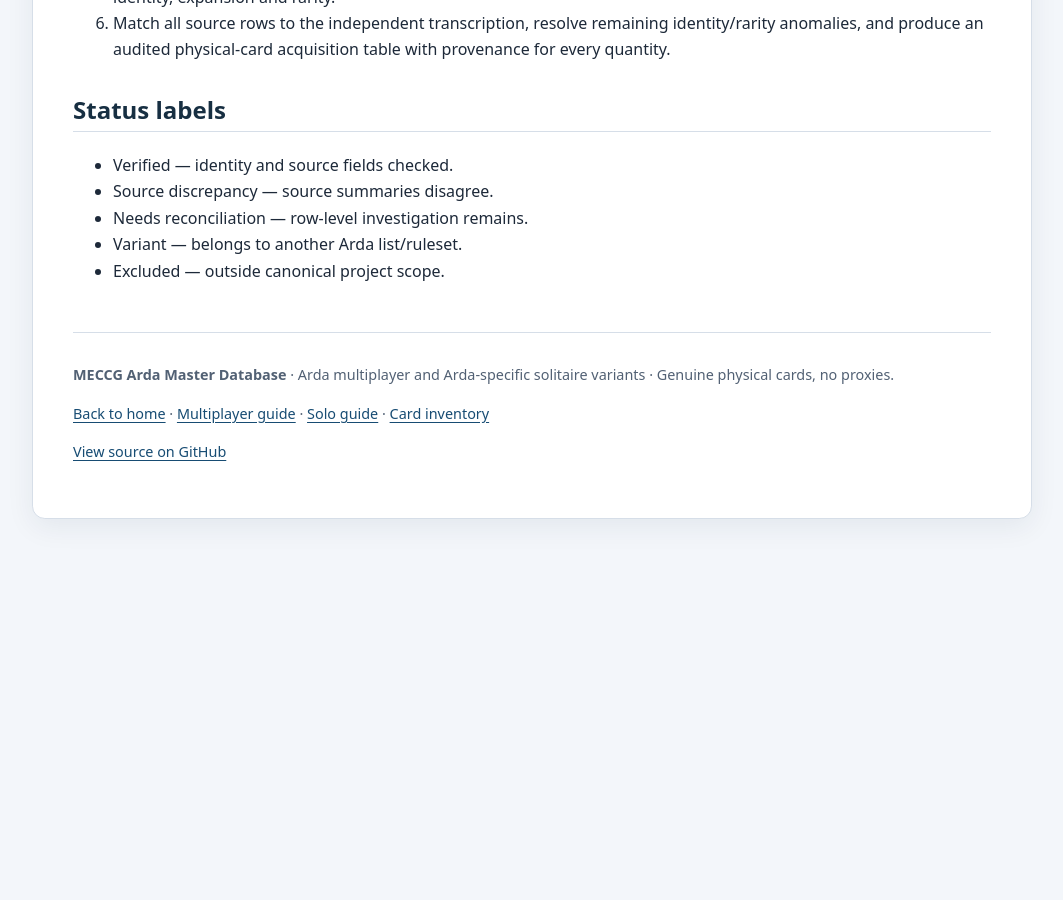
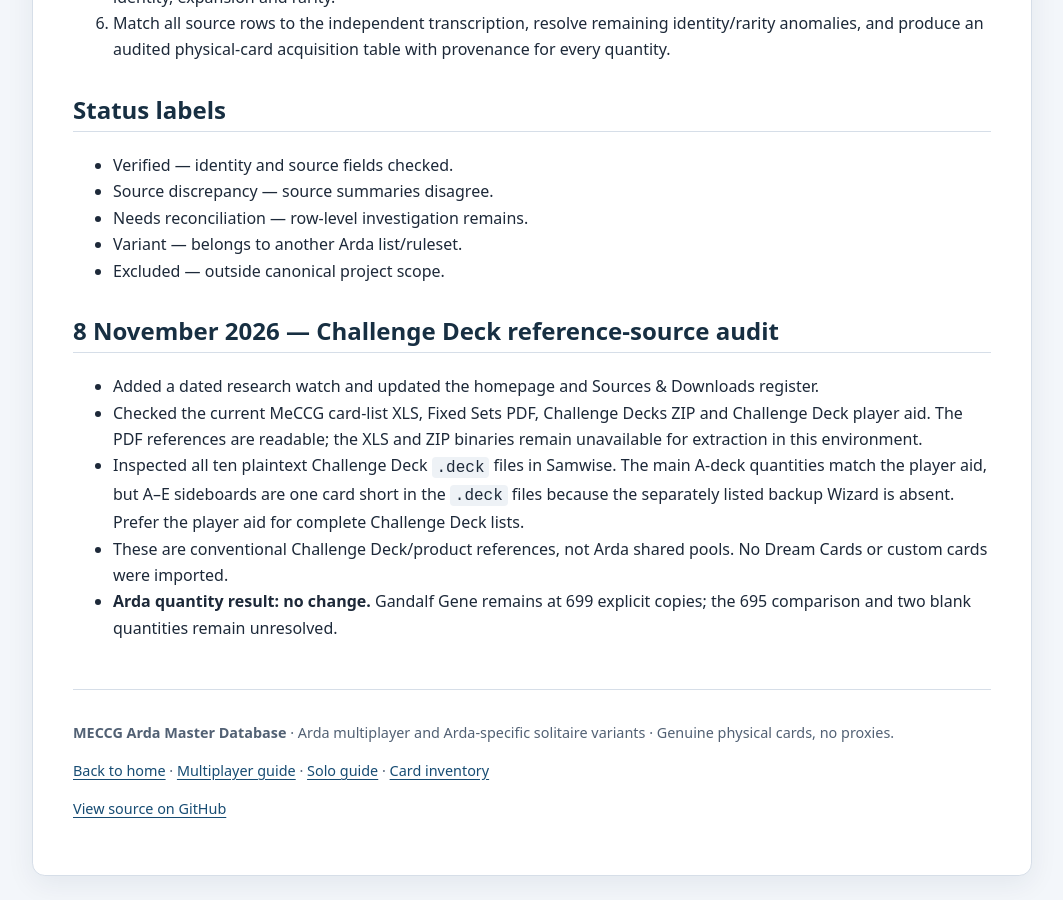
Before and after one commit to JamSpot/meccg-arda-master-database, a Jekyll site: the page built from docs/research-progress.md, in a window 1280 px wide and 900 px high, scrolled down 6388 px. Shown: the whole window, without its empty margins (108-1171 px from the left). Built offline with Jekyll 4.4.1, drawn with Linux system fonts in a browser that asks for light colours; our own code applies the rules of GitHub Pages for plain Markdown files; before the commit the page ends 6931 px from its top, so only the background shows below that.

Commit message:
Record 8 November Challenge Deck reference audit in research progress

```diff
--- a/docs/research-progress.md
+++ b/docs/research-progress.md
@@ -118,3 +118,12 @@ The original Gandalf Gene workbook and a separate Jose-san Arda workbook are par
 - Needs reconciliation — row-level investigation remains.
 - Variant — belongs to another Arda list/ruleset.
 - Excluded — outside canonical project scope.
+
+
+## 8 November 2026 — Challenge Deck reference-source audit
+
+- Added a dated research watch and updated the homepage and Sources & Downloads register.
+- Checked the current MeCCG card-list XLS, Fixed Sets PDF, Challenge Decks ZIP and Challenge Deck player aid. The PDF references are readable; the XLS and ZIP binaries remain unavailable for extraction in this environment.
+- Inspected all ten plaintext Challenge Deck `.deck` files in Samwise. The main A-deck quantities match the player aid, but A–E sideboards are one card short in the `.deck` files because the separately listed backup Wizard is absent. Prefer the player aid for complete Challenge Deck lists.
+- These are conventional Challenge Deck/product references, not Arda shared pools. No Dream Cards or custom cards were imported.
+- **Arda quantity result: no change.** Gandalf Gene remains at 699 explicit copies; the 695 comparison and two blank quantities remain unresolved.
```
